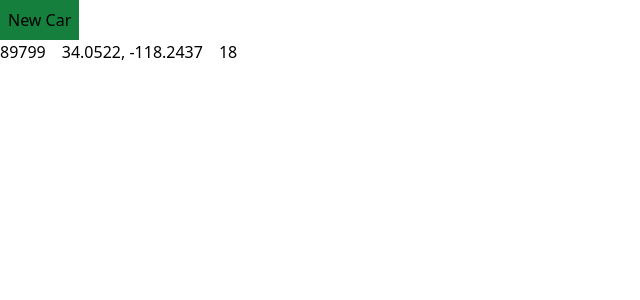
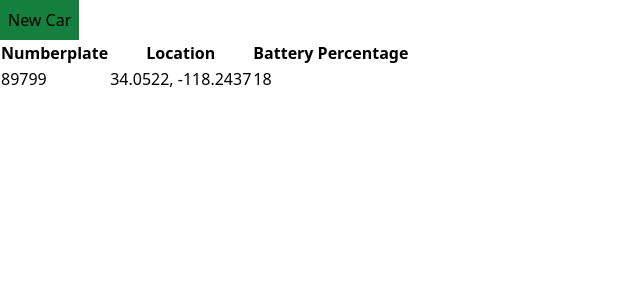
Before and after one commit to MattyMcF4tty/car-sorter, a Next.js app: page / in a window 1280 px wide. Both pictures are taken after a click on the button "New Car". Shown: the top 300 px of the page, without its empty margins (0-640 px from the left). Built offline with nearby package versions, Linux system fonts and the light colour scheme.

Commit message:
Switched from using list to using table on CarList and Car

```diff
--- a/components/car_list.tsx
+++ b/components/car_list.tsx
@@ -11,11 +11,11 @@
 const CarItem = ({ numberplate, location, powerPercent }: CarItemProps) => {
 
   return (
-    <li className='flex flex-row even:bg-slate-200'>
-      <p>{ numberplate }</p>
-      <p className='mx-4'>{ location.lat }, { location.lng }</p>
-      <p>{ powerPercent }</p>
-    </li>
+    <tr className='even:bg-slate-200'>
+      <td>{ numberplate }</td>
+      <td>{ location.lat }, { location.lng }</td>
+      <td>{ powerPercent }</td>
+    </tr>
   )
 }
 
@@ -30,15 +30,25 @@
 const CarList = ({ cars }: CarListProps) => {
 
   return (
-    <ul>
+    <table>
+      <thead>
+        <tr>
+          <th className='font-semibold'>Numberplate</th>
+          <th className='font-semibold mx-4'>Location</th>
+          <th className='font-semibold'>Battery Percentage</th>
+        </tr>
+      </thead>
+      <tbody>
         {cars && cars.map((car) => (
           <CarItem
+            key={car.numberPlate}
             numberplate={car.numberPlate}
             location={car.location}
             powerPercent={car.powerPercent}
           />
         ))}
-    </ul>
+      </tbody>
+    </table>
   )
 }
 export default CarList;
```
Lines whose indentation alone changed are shown as unchanged.
